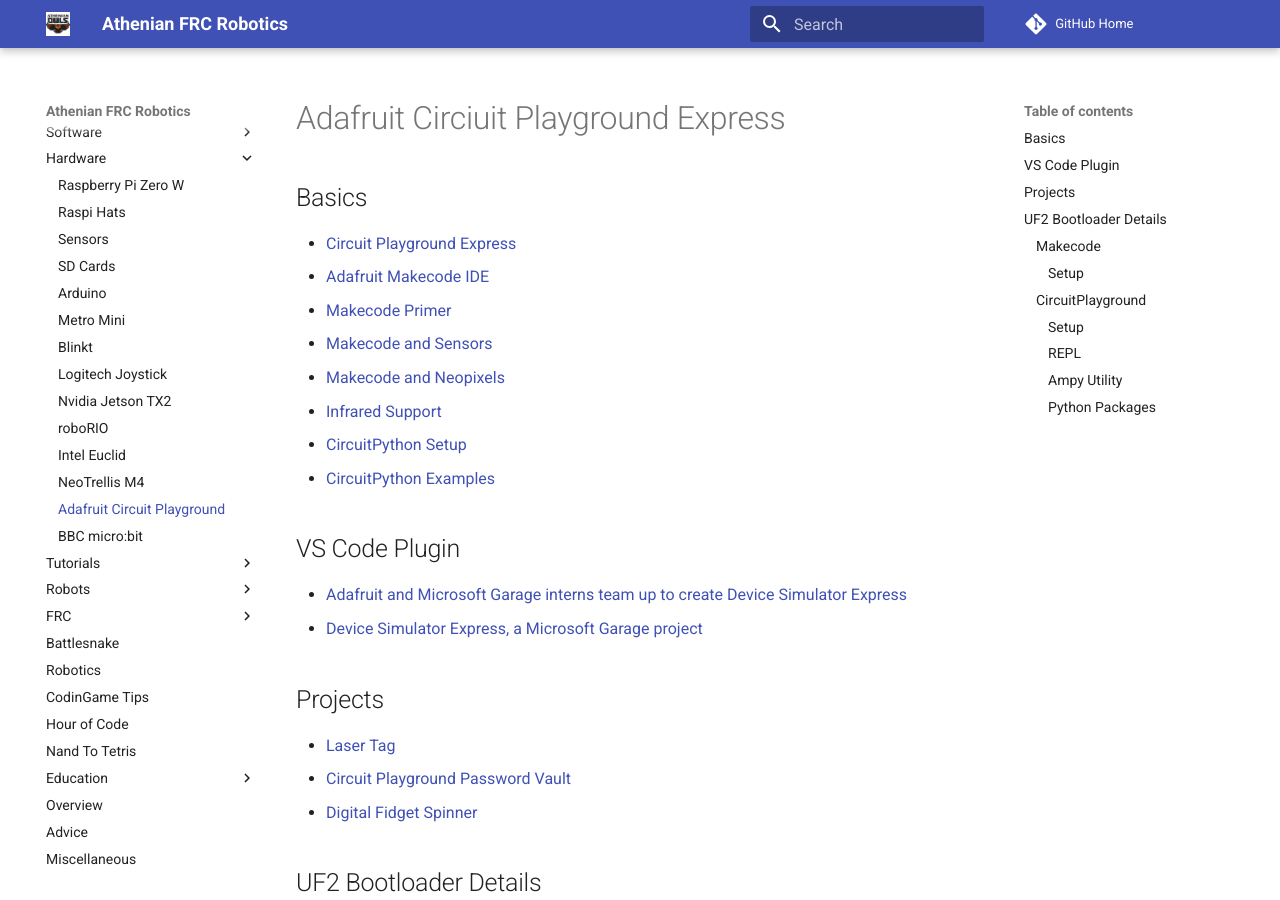
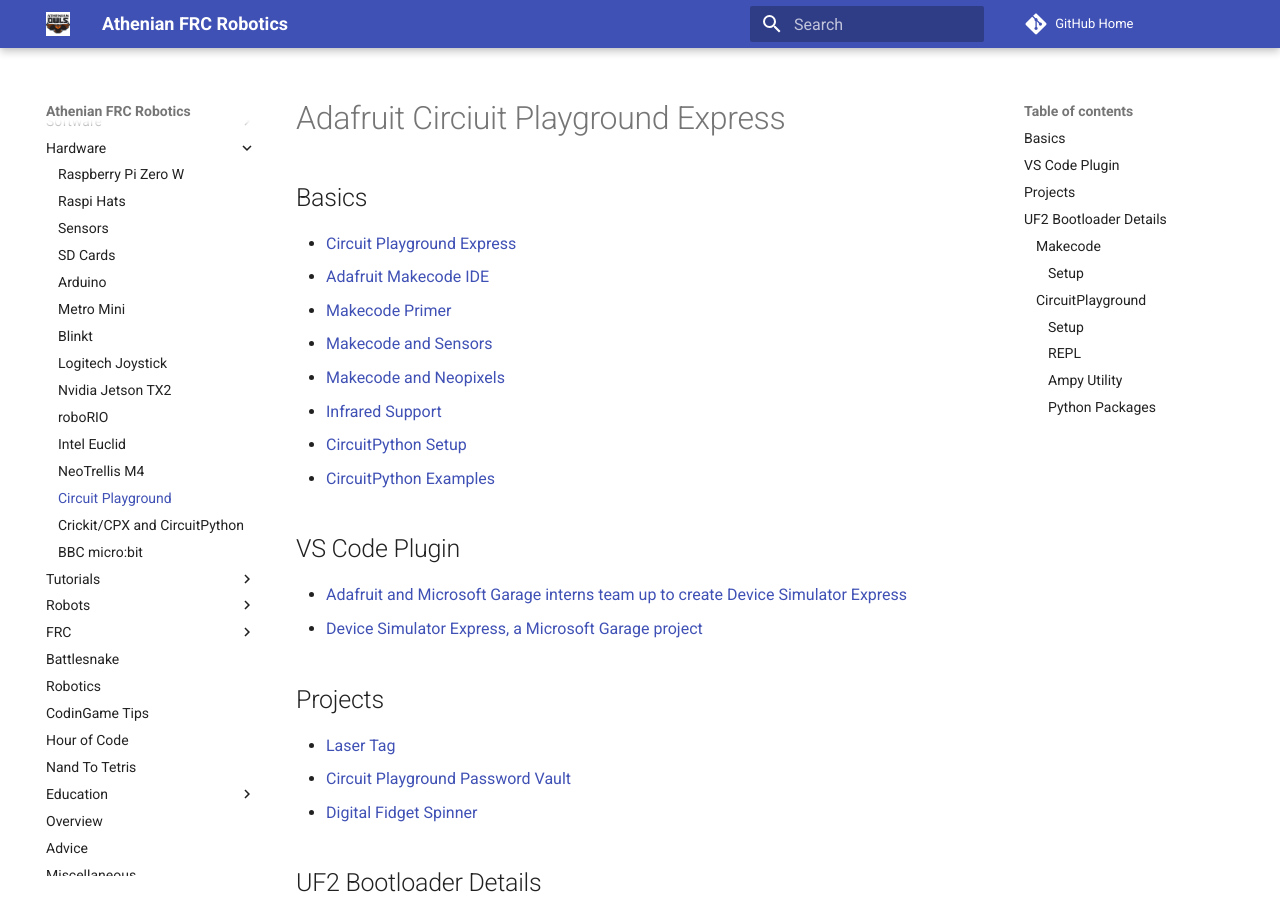
Before and after one commit to athenian-robotics/athenian-robotics-mkdocs, an MkDocs documentation site: the page built from docs/cpx.md, in a window 1280 px wide and 900 px high. Built offline with MkDocs 1.6.1 and Material for MkDocs 9.7.7, drawn with Linux system fonts in a browser that asks for light colours; comment, search, counter and statistics services are not loaded.

Commit message:
Update docs

```diff
--- a/mkdocs.yml
+++ b/mkdocs.yml
@@ -43,8 +43,6 @@ nav:
     - Miscellaneous: ros-misc.md
     - ROS Master SD Card: ros-master.md
     - Gazebo: gazebo.md
-  - Circuit Playground:
-    - Crickit/CPX and CircuitPython: circuitpython.md
   - Software:
     - Links: software-links.md
     - Software Services: services.md
@@ -87,7 +85,8 @@ nav:
     - roboRIO: roborio.md
     - Intel Euclid: euclid.md
     - NeoTrellis M4: trellis.md
-    - Adafruit Circuit Playground: circuitplayground.md
+    - Circuit Playground: cpx.md
+    - Crickit/CPX and CircuitPython: cricket.md
     - BBC micro:bit: microbit.md
   - Tutorials:
     - vim: vim.md
```
Also changed, not shown: docs/cpx.md (renamed from docs/circuitplayground.md), docs/cricket.md (renamed from docs/circuitpython.md).
